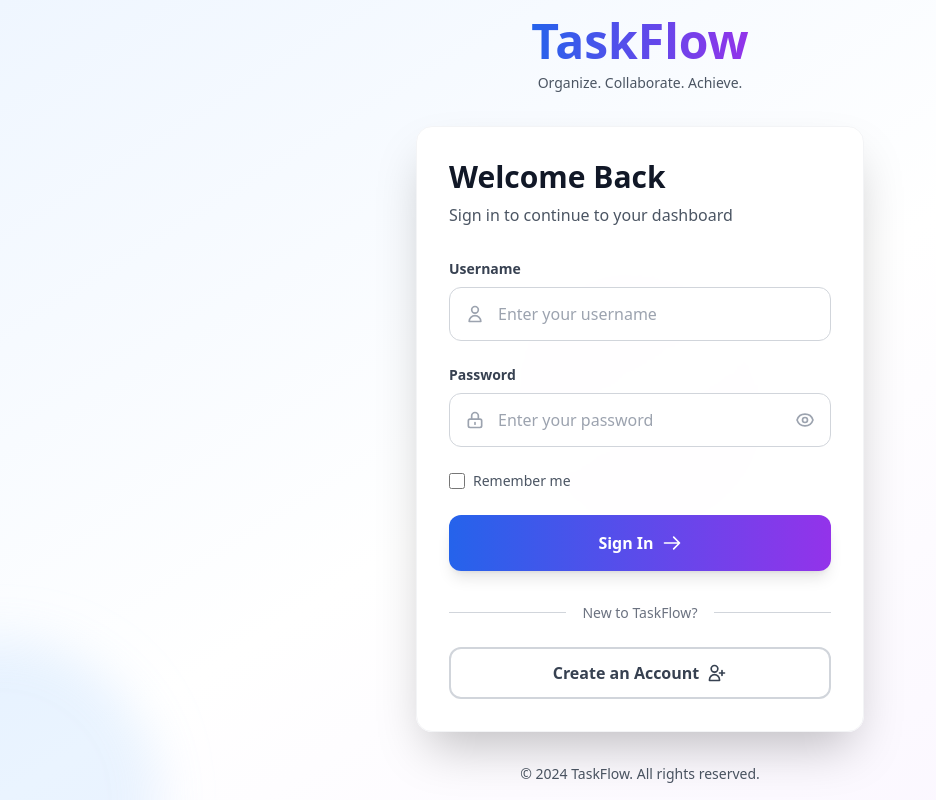
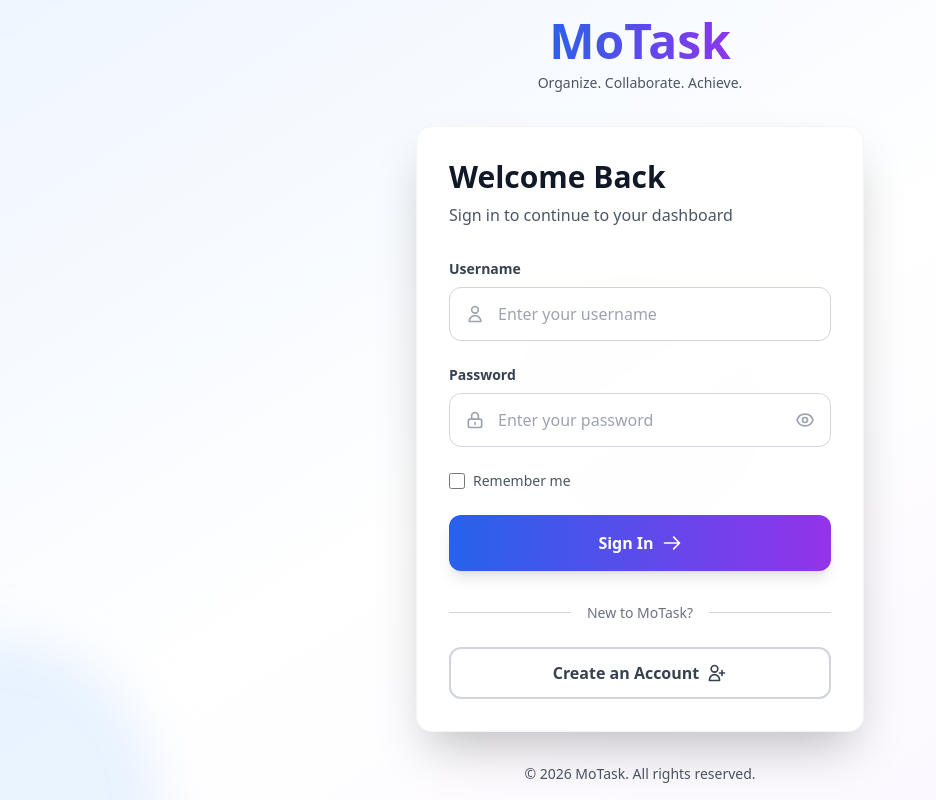
Before and after one commit to Mohanad139/Task-Frontend, a React (Create React App) app: page /login in a window 1280 px wide. Shown: the whole page, without its empty margins (0-936 px from the left). Built offline with nearby package versions, Linux system fonts and the light colour scheme.

Commit message:
Add Name

```diff
--- a/src/endpoint/Dashboard.js
+++ b/src/endpoint/Dashboard.js
@@ -105,7 +105,7 @@ function Dashboard() {
           <div className="flex justify-between h-16">
             <div className="flex items-center">
               <h1 className="text-2xl font-bold bg-gradient-to-r from-blue-600 to-purple-600 bg-clip-text text-transparent">
-                TaskFlow
+                MoTask
               </h1>
             </div>
 
--- a/src/endpoint/Login.js
+++ b/src/endpoint/Login.js
@@ -63,7 +63,7 @@ function Login() {
         <div className="text-center mb-8">
           <div className="inline-block">
             <h1 className="text-5xl font-bold bg-gradient-to-r from-blue-600 to-purple-600 bg-clip-text text-transparent mb-2">
-              TaskFlow
+              MoTask
             </h1>
             <p className="text-gray-600 text-sm">Organize. Collaborate. Achieve.</p>
           </div>
@@ -189,7 +189,7 @@ function Login() {
               <div className="w-full border-t border-gray-300"></div>
             </div>
             <div className="relative flex justify-center text-sm">
-              <span className="px-4 bg-white text-gray-500">New to TaskFlow?</span>
+              <span className="px-4 bg-white text-gray-500">New to MoTask?</span>
             </div>
           </div>
 
@@ -209,7 +209,7 @@ function Login() {
 
         {/* Footer */}
         <div className="mt-8 text-center text-sm text-gray-600">
-          <p>© 2024 TaskFlow. All rights reserved.</p>
+          <p>© 2026 MoTask. All rights reserved.</p>
         </div>
       </div>
     </div>
--- a/src/endpoint/Projects.js
+++ b/src/endpoint/Projects.js
@@ -109,7 +109,7 @@ function Projects() {
             <div className="flex items-center">
               <Link to="/dashboard">
                 <h1 className="text-2xl font-bold bg-gradient-to-r from-blue-600 to-purple-600 bg-clip-text text-transparent cursor-pointer">
-                  TaskFlow
+                  MoTask
                 </h1>
               </Link>
             </div>
--- a/src/endpoint/Register.js
+++ b/src/endpoint/Register.js
@@ -113,7 +113,7 @@ function Register() {
         <div className="text-center mb-8">
           <div className="inline-block">
             <h1 className="text-5xl font-bold bg-gradient-to-r from-purple-600 to-pink-600 bg-clip-text text-transparent mb-2">
-              TaskFlow
+              MoTask
             </h1>
             <p className="text-gray-600 text-sm">Start organizing your work today</p>
           </div>
@@ -362,7 +362,7 @@ function Register() {
 
         {/* Footer */}
         <div className="mt-8 text-center text-sm text-gray-600">
-          <p>© 2024 TaskFlow. All rights reserved.</p>
+          <p>© 2026 MoTask. All rights reserved.</p>
         </div>
       </div>
     </div>
--- a/src/endpoint/Tasks.js
+++ b/src/endpoint/Tasks.js
@@ -294,7 +294,7 @@ function Tasks() {
             <div className="flex items-center">
               <Link to="/dashboard">
                 <h1 className="text-2xl font-bold bg-gradient-to-r from-blue-600 to-purple-600 bg-clip-text text-transparent cursor-pointer">
-                  TaskFlow
+                  MoTask
                 </h1>
               </Link>
             </div>
--- a/src/endpoint/Teams.js
+++ b/src/endpoint/Teams.js
@@ -68,7 +68,7 @@ function Teams() {
             <div className="flex items-center">
               <Link to="/dashboard">
                 <h1 className="text-2xl font-bold bg-gradient-to-r from-blue-600 to-purple-600 bg-clip-text text-transparent cursor-pointer">
-                  TaskFlow
+                  MoTask
                 </h1>
               </Link>
             </div>
```
